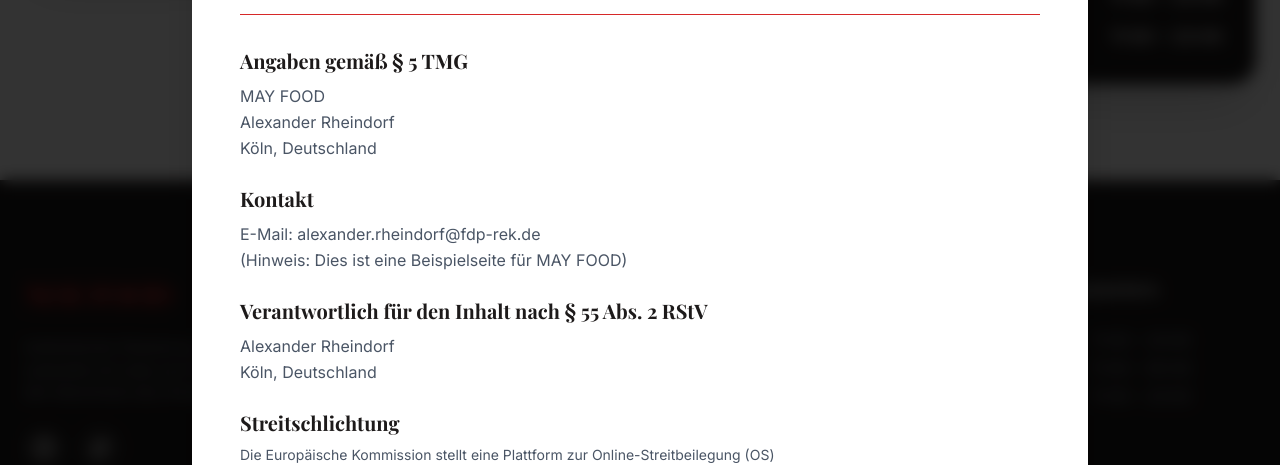
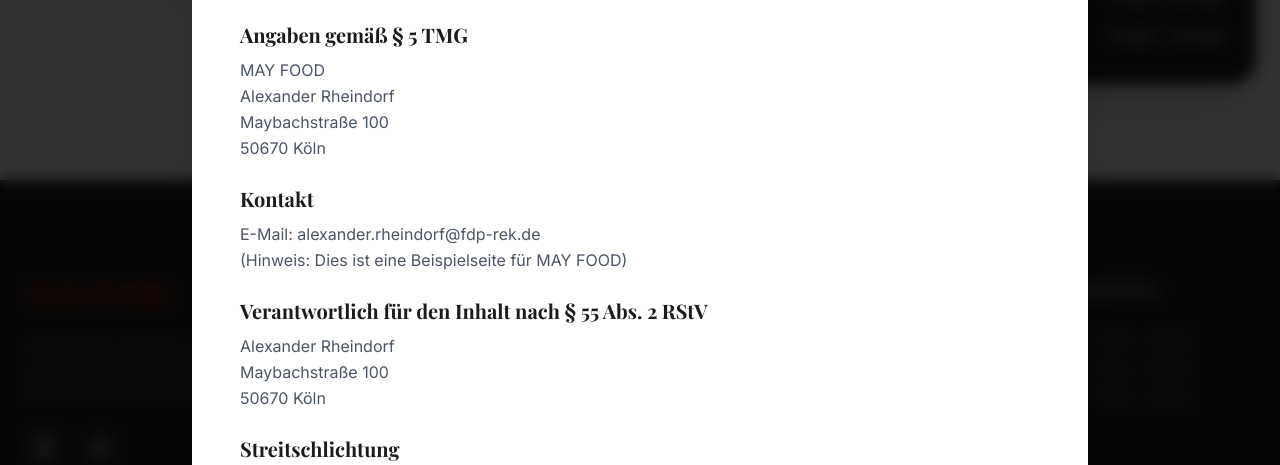
Before and after one commit to moebss/MayFood, a React (Vite) app: page / in a window 1280 px wide. Both pictures are taken after a click on the button "Impressum". Shown: the part 6419-6884 px from the top of the page. Built offline with nearby package versions, Linux system fonts and the light colour scheme; a web font is replaced by a local one.

Commit message:
Update address in Impressum for consistency

```diff
--- a/src/components/LegalModals.tsx
+++ b/src/components/LegalModals.tsx
@@ -59,7 +59,8 @@
                         <p>
                             MAY FOOD<br />
                             Alexander Rheindorf<br />
-                            Köln, Deutschland
+                            Maybachstraße 100<br />
+                            50670 Köln
                         </p>
                     </section>
 
@@ -75,7 +76,8 @@
                         <h3 className="text-xl font-bold text-text mb-2">Verantwortlich für den Inhalt nach § 55 Abs. 2 RStV</h3>
                         <p>
                             Alexander Rheindorf<br />
-                            Köln, Deutschland
+                            Maybachstraße 100<br />
+                            50670 Köln
                         </p>
                     </section>
 
```
